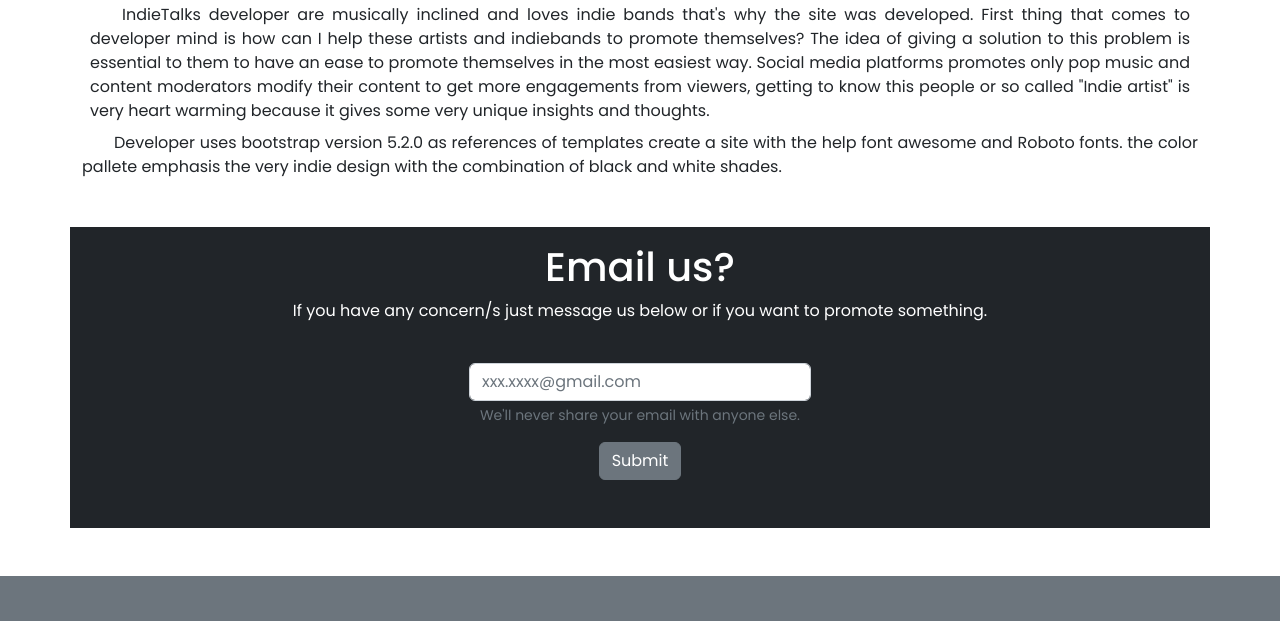
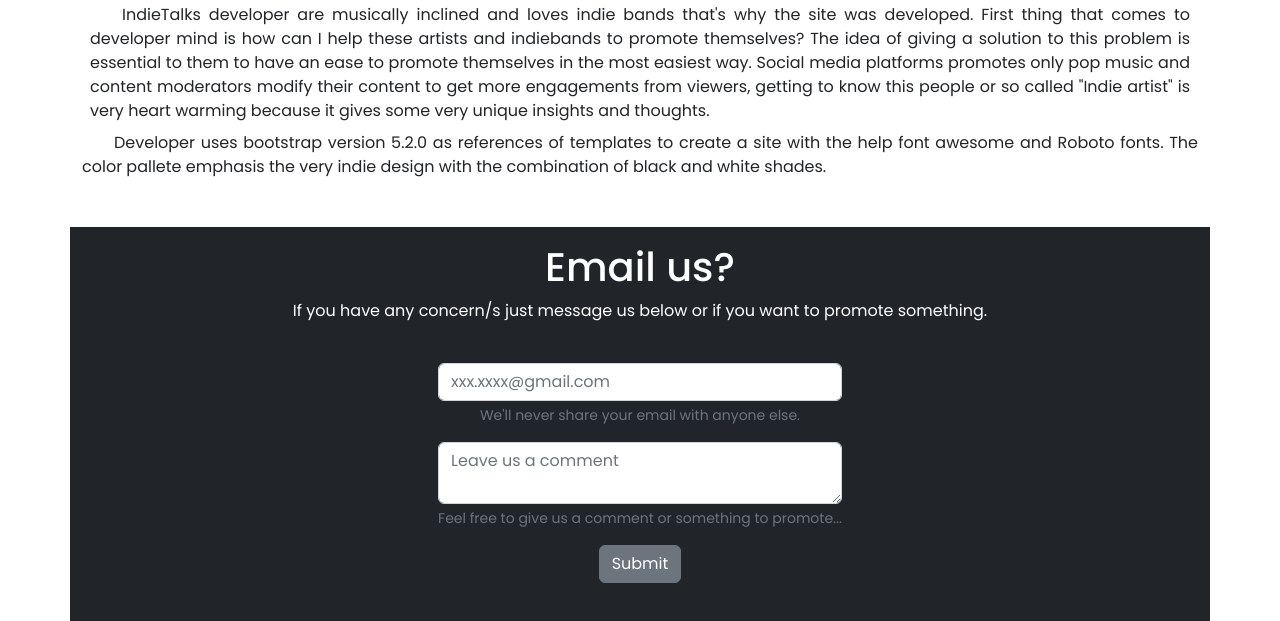
Before and after one commit to Graylight2023/IndieTalks-MP, a plain HTML site: page about.html in a window 1280 px wide. Shown: the part 1360-1981 px from the top of the page. Drawn offline with nearby package versions, Linux system fonts and the light colour scheme.

Commit message:
added comments on email us

```diff
--- a/about.html
+++ b/about.html
@@ -21,7 +21,7 @@
     <div class="container">
       <nav class="navbar navbar-light">
         <a class="navbar-brand p-0 text-light text-capitalize logo-text" href="index.html">
-          <i class="fa-solid fa-guitars"></i>INDIETALKS</a>
+          INDIETALKS</a>
       </nav>
       <button class="navbar-toggler text-secondary bg-white" type="button" data-bs-toggle="collapse" data-bs-target="#navbarSupportedContent" aria-controls="navbarSupportedContent" aria-expanded="false" aria-label="Toggle navigation">
         <span class="navbar-toggler-icon"></span>
@@ -140,8 +140,8 @@
     IndieTalks developer are musically inclined and loves indie bands that's why the site was developed. First thing that comes to developer mind is how can I help these artists and indiebands to promote themselves? The idea of giving a solution to this problem is essential to them to have an ease to promote themselves in the most easiest way. Social media platforms promotes only pop music and content moderators modify their content to get more engagements from viewers, getting to know this people or so called "Indie artist" is very heart warming because it gives some very unique insights and thoughts.</p>
 
    <p class="text mt-2 mb-3">
-    Developer uses bootstrap version 5.2.0 as references of templates create a site with the help font awesome and Roboto
-    fonts. the color pallete emphasis the very indie design with the combination of black and white shades.
+    Developer uses bootstrap version 5.2.0 as references of templates to create a site with the help font awesome and Roboto
+    fonts. The color pallete emphasis the very indie design with the combination of black and white shades.
     </p>
   </div>
 </div>
@@ -155,9 +155,16 @@
   <form class="justify-content-center d-flex">
     <div class="email-section mb-5">
       <label for="exampleInputEmail1" class="form-label"></label>
-      <input type="email" class="form-control" id="exampleInputEmail1" placeholder="xxx.xxxx@gmail.com"aria-describedby="emailHelp">
+      <input type="email" class="form-control" id="exampleInputEmail1" placeholder="xxx.xxxx@gmail.com" aria-describedby="emailHelp">
       <div id="emailHelp" class="form-text">We'll never share your email with anyone else.</div>
-      <input class="btn btn-secondary mt-3" type="submit" value="Submit">
+
+      <div class="mb-3 pb-1 mt-3">
+        <div class="form-outline">
+          <textarea class="form-control" id="validationTextarea" placeholder="Leave us a comment" required></textarea>
+          <div id="emailHelp" class="form-text">Feel free to give us a comment or something to promote...</div>
+        </div>
+        <input class="btn btn-secondary mt-3" type="submit" value="Submit">
+      </div>
     </div>
    </form>
   </div>
```
Also changed, not shown: index.html (+1 -3 lines).
